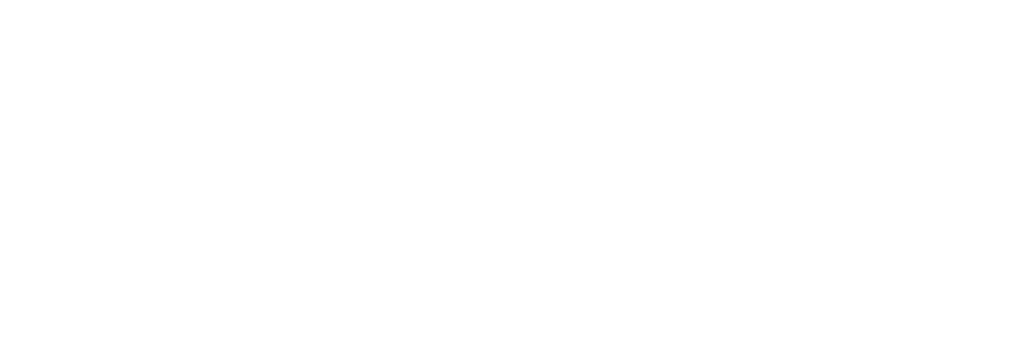
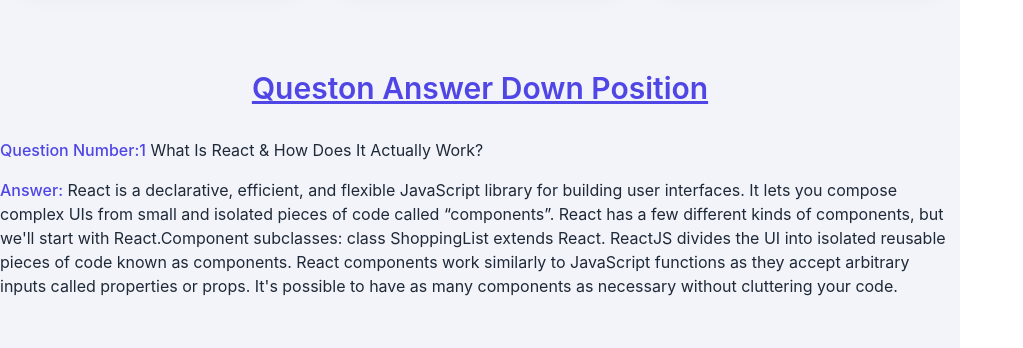
Before and after one commit to Istiakahmed180/ultra-club-client, a React (Create React App) app: page / in a window 1280 px wide. Shown: the part 1202-1550 px from the top of the page, without its empty margins (0-1023 px from the left). Before the commit the page ends 1176 px from the top, so only its background shows below. Built offline with nearby package versions, Linux system fonts and the light colour scheme.

Commit message:
question number 1 added

```diff
--- a/src/Components/Club/Club.js
+++ b/src/Components/Club/Club.js
@@ -1,6 +1,7 @@
 import React, { useEffect, useState } from "react";
 import Product from "../Product/Product";
 import ProductList from "../ProductList/ProductList";
+import Questions from "../Questions/Questions";
 
 const Club = () => {
   const [products, setProducts] = useState([]);
@@ -41,6 +42,7 @@
             ></Product>
           ))}
         </div>
+        <Questions></Questions>
       </div>
 
       <div className="">
--- /dev/null
+++ b/src/Components/Questions/Questions.js
@@ -0,0 +1,31 @@
+import React from "react";
+
+const Questions = () => {
+  return (
+    <div className="my-24 mx-auto">
+      <p className="text-center font-semibold underline text-indigo-600 text-3xl">
+        Queston Answer Down Position
+      </p>
+      <div className="my-8">
+        <p>
+          <span className="font-medium text-indigo-600">Question Number:1</span>{" "}
+          What Is React & How Does It Actually Work?
+        </p>
+        <p className="mt-4">
+          <span className="font-medium text-indigo-600">Answer:</span> React is
+          a declarative, efficient, and flexible JavaScript library for building
+          user interfaces. It lets you compose complex UIs from small and
+          isolated pieces of code called “components”. React has a few different
+          kinds of components, but we'll start with React.Component subclasses:
+          class ShoppingList extends React. ReactJS divides the UI into isolated
+          reusable pieces of code known as components. React components work
+          similarly to JavaScript functions as they accept arbitrary inputs
+          called properties or props. It's possible to have as many components
+          as necessary without cluttering your code.
+        </p>
+      </div>
+    </div>
+  );
+};
+
+export default Questions;
```
